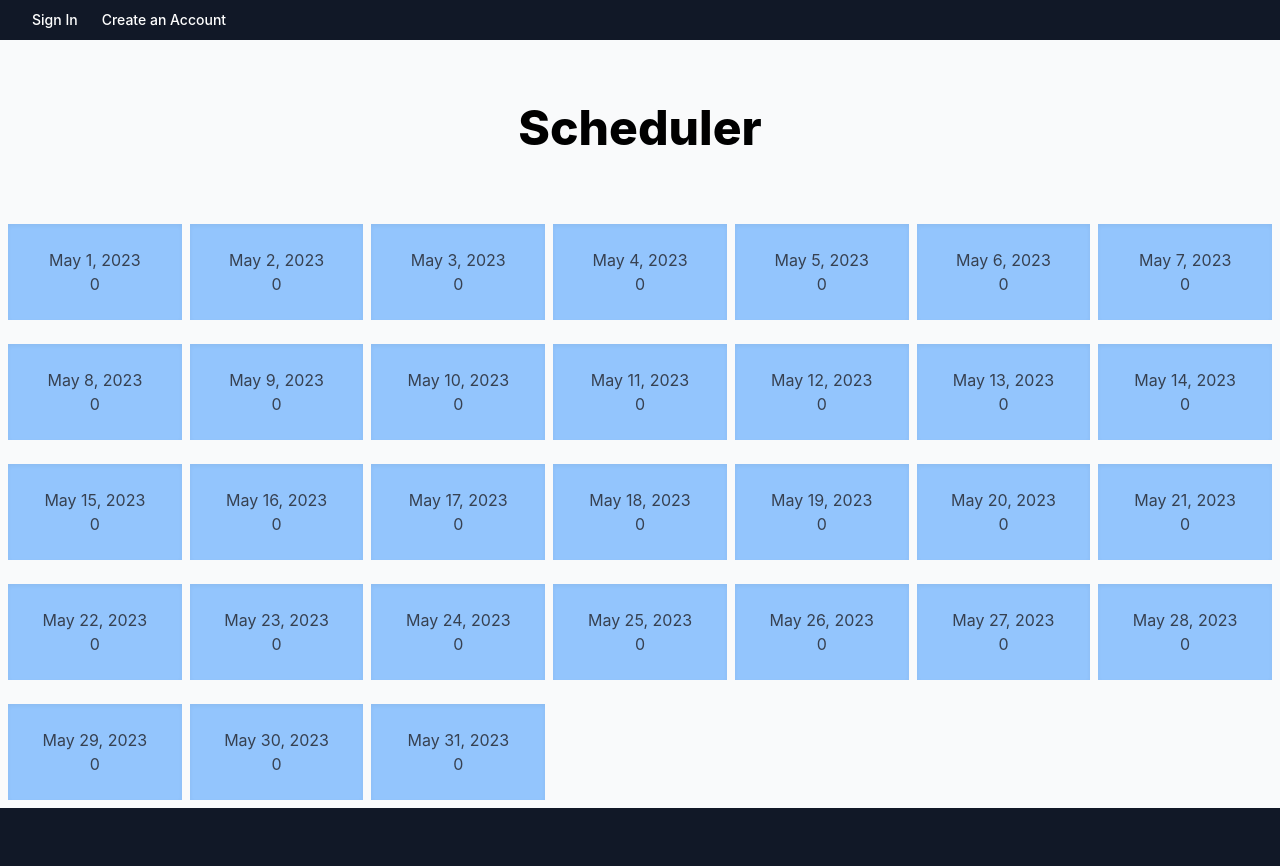
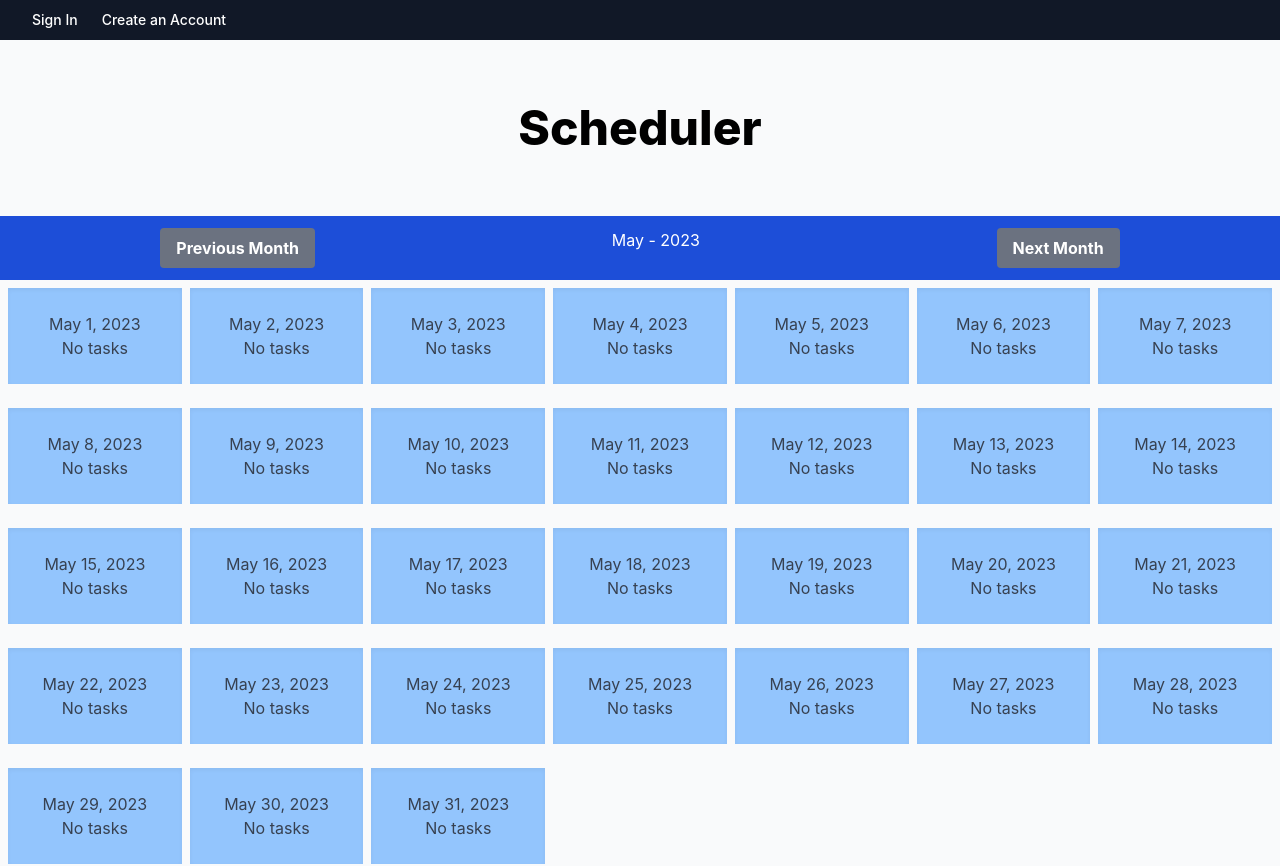
Before and after one commit to Apfirebolt/Fastapi-scrum-master, a React (Create React App) app in the folder frontend/: page /scheduler in a window 1280 px wide. Shown: the top 866 px of the page. Built offline with nearby package versions, Linux system fonts and the light colour scheme.

Commit message:
feat: added month switch and data update

```diff
--- a/frontend/src/components/Header.jsx
+++ b/frontend/src/components/Header.jsx
@@ -9,7 +9,7 @@ const Header = () => {
   const navigate = useNavigate();
   const dispatch = useDispatch();
 
-  const { profile, user, isLoading } = useSelector((state) => state.auth);
+  const { user, isLoading } = useSelector((state) => state.auth);
 
   useEffect(() => {
     if (user) {
@@ -20,8 +20,6 @@ const Header = () => {
   if (isLoading) {
     return <Loader />;
   }
-
-  console.log(profile)
 
   const toastMessage = "Logged out successfully";
   const toastOptions = {
--- a/frontend/src/features/tasks/taskService.js
+++ b/frontend/src/features/tasks/taskService.js
@@ -10,7 +10,6 @@ const createTask = async (taskData, token) => {
         Authorization: `Bearer ${token}`,
       },
     }
-    console.log('Task data ', taskData)
     const response = await axios.post(API_URL, taskData, config)
 
     return response.data
--- a/frontend/src/pages/Scheduler.jsx
+++ b/frontend/src/pages/Scheduler.jsx
@@ -6,6 +6,7 @@ import Loader from "../components/Loader";
 
 const Scheduler = () => {
   const [monthDays, setMonthDays] = useState([]);
+  const [startDate, setStartDate] = useState(dayjs().startOf("month"));
 
   const { tasks, isLoading } = useSelector((state) => state.taskData);
 
@@ -17,7 +18,6 @@ const Scheduler = () => {
 
   useEffect(() => {
     let days = [];
-    let startDate = dayjs().startOf("month");
     let daysInCurrentMonth = startDate.daysInMonth();
 
     for (let i = 0; i < daysInCurrentMonth; i += 1) {
@@ -33,18 +33,52 @@ const Scheduler = () => {
       tasks.forEach((item) => {
         let currentDate = dayjs(item["dueDate"]).format("MMMM D, YYYY");
         let dateObj = days.find((item) => item.date === currentDate);
-        dateObj.tasks.push(item);
+        if (dateObj) {
+          dateObj.tasks.push(item);
+        }
+
       });
     setMonthDays(days);
-  }, [tasks]);
+  }, [tasks, startDate]);
 
-  console.log(monthDays);
+  const goToNextMonth = () => {
+    let nextMonth = startDate.add(1, "month");
+    setStartDate(nextMonth)
+    updateTaskData(nextMonth)
+  };
+
+  const goToPreviousMonth = () => {
+    let previousMonth = startDate.add(-1, "month");
+    setStartDate(previousMonth)
+    updateTaskData(previousMonth)
+  };
+
+  const updateTaskData = (month) => {
+    let days = []
+    let daysInCurrentMonth = month.daysInMonth();
+    for (let i = 0; i < daysInCurrentMonth; i += 1) {
+      let currentDate = startDate.add(i, "day");
+      let currentObject = {
+        date: currentDate.format("MMMM D, YYYY"),
+        tasks: [],
+      };
+      days.push(currentObject);
+    }
+
+    tasks &&
+      tasks.forEach((item) => {
+        let currentDate = dayjs(item["dueDate"]).format("MMMM D, YYYY");
+        let dateObj = days.find((item) => item.date === currentDate);
+        if (dateObj) {
+          dateObj.tasks.push(item);
+        }
+      });
+    setMonthDays(days);
+  };
 
   if (isLoading) {
     return <Loader />;
   }
-
-  console.log(tasks);
 
   return (
     <div className="bg-gray-50">
@@ -52,6 +86,17 @@ const Scheduler = () => {
         <div className="mx-auto max-w-xl text-center">
           <h1 className="text-3xl font-extrabold sm:text-5xl">Scheduler</h1>
         </div>
+      </div>
+      <div className="flex justify-around bg-blue-700 text-white w-full p-3">
+        <button className="bg-gray-500 hover:bg-gray-900 text-white font-bold py-2 px-4 rounded" onClick={() => goToPreviousMonth()}>
+          Previous Month
+        </button>
+        <p>
+          {dayjs(startDate).format('MMMM')} - {dayjs(startDate).year()}
+        </p>
+        <button className="bg-gray-500 hover:bg-gray-900 text-white font-bold py-2 px-4 rounded" onClick={() => goToNextMonth()}>
+          Next Month
+        </button>
       </div>
       <div className="grid grid-cols-7 px-2 gap-2">
         {monthDays.map((item, index) => {
@@ -61,14 +106,20 @@ const Scheduler = () => {
               className="p-6 my-2 bg-blue-300 text-gray-700 text-center shadow-inner"
             >
               <p>{dayjs(item.date).format("MMMM D, YYYY")}</p>
-              {item.tasks.length &&
+              {item.tasks.length ? (
                 item.tasks.map((item, index) => {
                   return (
-                    <div key={index} className="bg-gray-100 px-3 py-2 shadow-lg rounded-md my-2">
+                    <div
+                      key={index}
+                      className="bg-gray-100 px-3 py-2 shadow-lg rounded-md my-2"
+                    >
                       <p>{item.title}</p>
                     </div>
                   );
-                })}
+                })
+              ) : (
+                <p>No tasks</p>
+              )}
             </div>
           );
         })}
```
